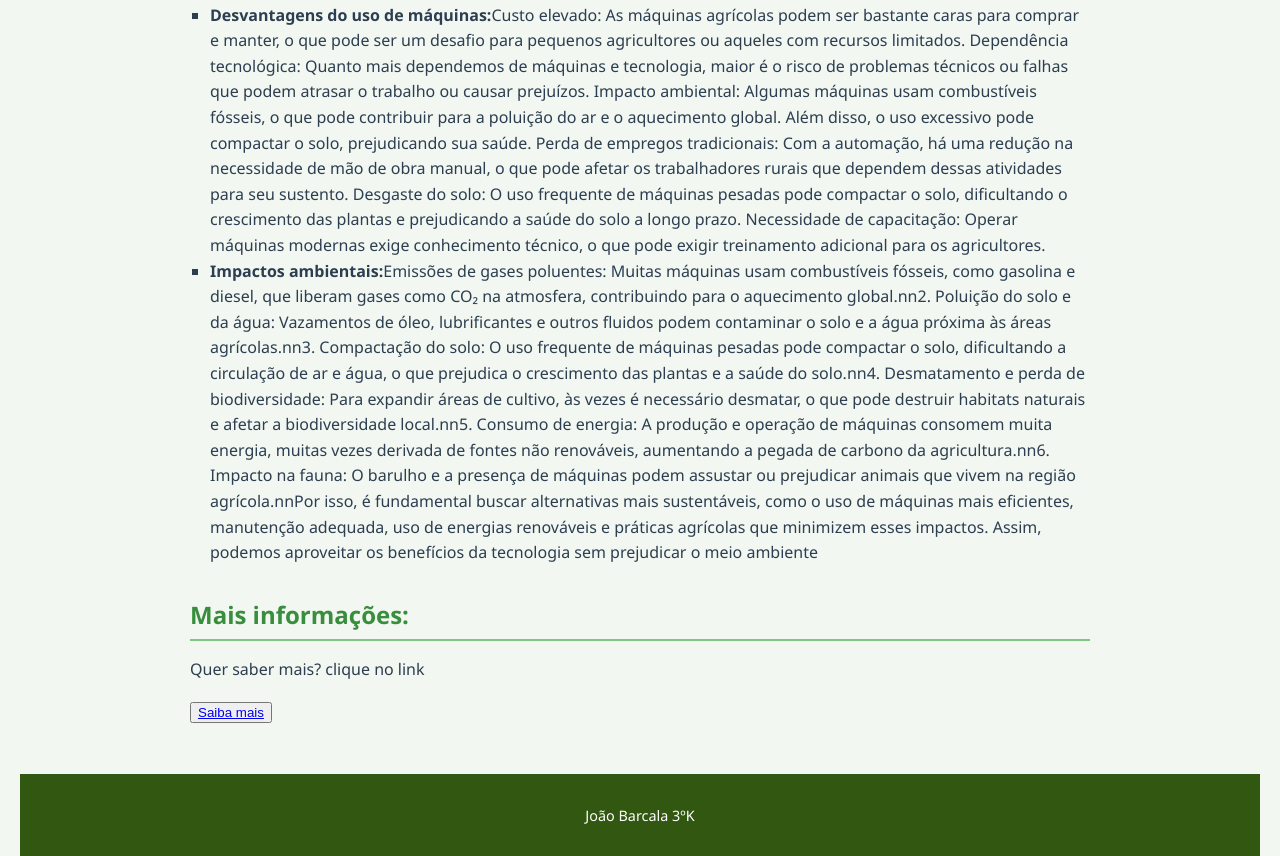
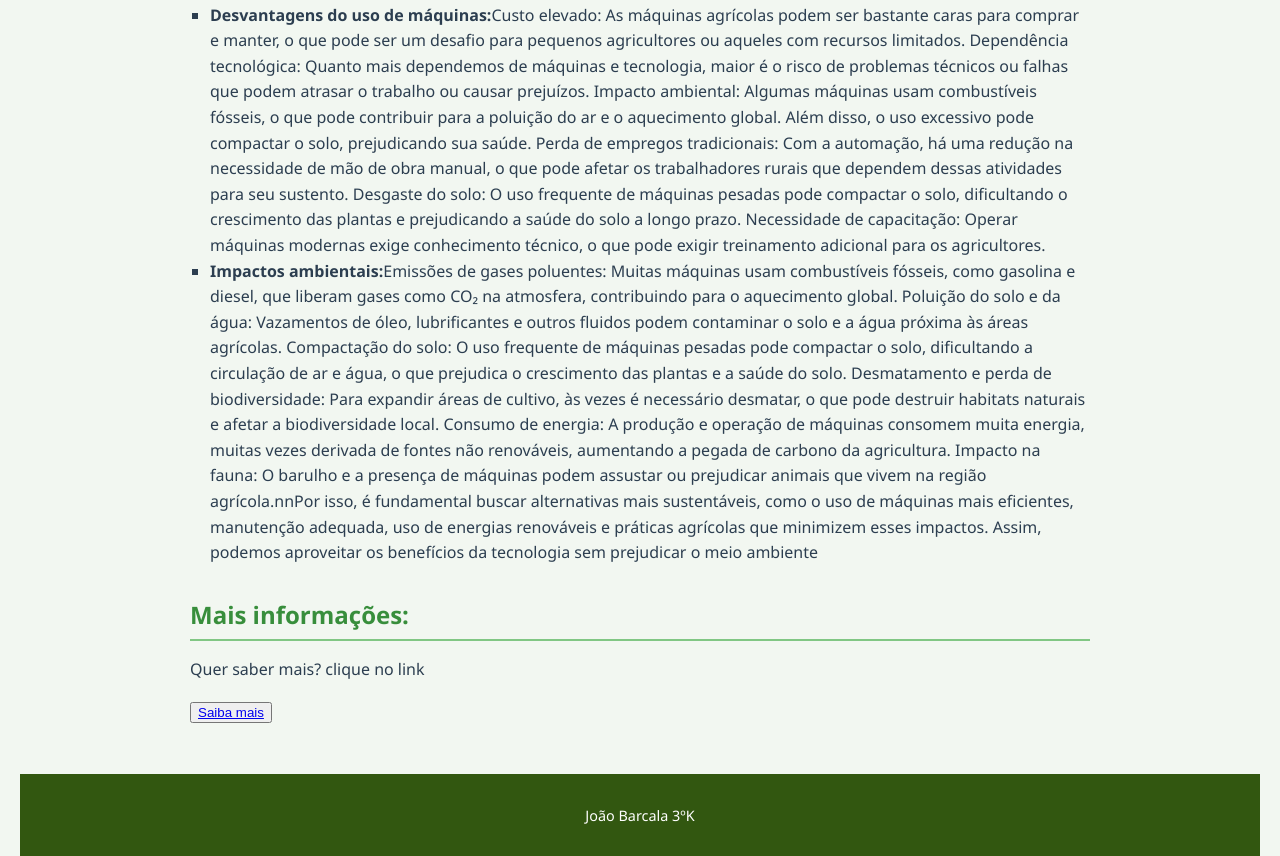
Before and after one commit to joaozimdelas/agrinho-2.0, a plain HTML site: page index.html in a window 1280 px wide. Shown: the part 953-1809 px from the top of the page. Drawn offline with Linux system fonts and the light colour scheme.

Commit message:
sssssssssssssssssssssss

```diff
--- a/index.html
+++ b/index.html
@@ -44,7 +44,7 @@ Perda de empregos tradicionais: Com a automação, há uma redução na necessid
 Desgaste do solo: O uso frequente de máquinas pesadas pode compactar o solo, dificultando o crescimento das plantas e prejudicando a saúde do solo a longo prazo.
 
 Necessidade de capacitação: Operar máquinas modernas exige conhecimento técnico, o que pode exigir treinamento adicional para os agricultores.</li>
-      <li><strong>Impactos ambientais:</strong>Emissões de gases poluentes: Muitas máquinas usam combustíveis fósseis, como gasolina e diesel, que liberam gases como CO₂ na atmosfera, contribuindo para o aquecimento global.nn2. Poluição do solo e da água: Vazamentos de óleo, lubrificantes e outros fluidos podem contaminar o solo e a água próxima às áreas agrícolas.nn3. Compactação do solo: O uso frequente de máquinas pesadas pode compactar o solo, dificultando a circulação de ar e água, o que prejudica o crescimento das plantas e a saúde do solo.nn4. Desmatamento e perda de biodiversidade: Para expandir áreas de cultivo, às vezes é necessário desmatar, o que pode destruir habitats naturais e afetar a biodiversidade local.nn5. Consumo de energia: A produção e operação de máquinas consomem muita energia, muitas vezes derivada de fontes não renováveis, aumentando a pegada de carbono da agricultura.nn6. Impacto na fauna: O barulho e a presença de máquinas podem assustar ou prejudicar animais que vivem na região agrícola.nnPor isso, é fundamental buscar alternativas mais sustentáveis, como o uso de máquinas mais eficientes, manutenção adequada, uso de energias renováveis e práticas agrícolas que minimizem esses impactos. Assim, podemos aproveitar os benefícios da tecnologia sem prejudicar o meio ambiente </li>
+      <li><strong>Impactos ambientais:</strong>Emissões de gases poluentes: Muitas máquinas usam combustíveis fósseis, como gasolina e diesel, que liberam gases como CO₂ na atmosfera, contribuindo para o aquecimento global. Poluição do solo e da água: Vazamentos de óleo, lubrificantes e outros fluidos podem contaminar o solo e a água próxima às áreas agrícolas. Compactação do solo: O uso frequente de máquinas pesadas pode compactar o solo, dificultando a circulação de ar e água, o que prejudica o crescimento das plantas e a saúde do solo. Desmatamento e perda de biodiversidade: Para expandir áreas de cultivo, às vezes é necessário desmatar, o que pode destruir habitats naturais e afetar a biodiversidade local. Consumo de energia: A produção e operação de máquinas consomem muita energia, muitas vezes derivada de fontes não renováveis, aumentando a pegada de carbono da agricultura. Impacto na fauna: O barulho e a presença de máquinas podem assustar ou prejudicar animais que vivem na região agrícola.nnPor isso, é fundamental buscar alternativas mais sustentáveis, como o uso de máquinas mais eficientes, manutenção adequada, uso de energias renováveis e práticas agrícolas que minimizem esses impactos. Assim, podemos aproveitar os benefícios da tecnologia sem prejudicar o meio ambiente </li>
     </ul>
   </section>
 
```
